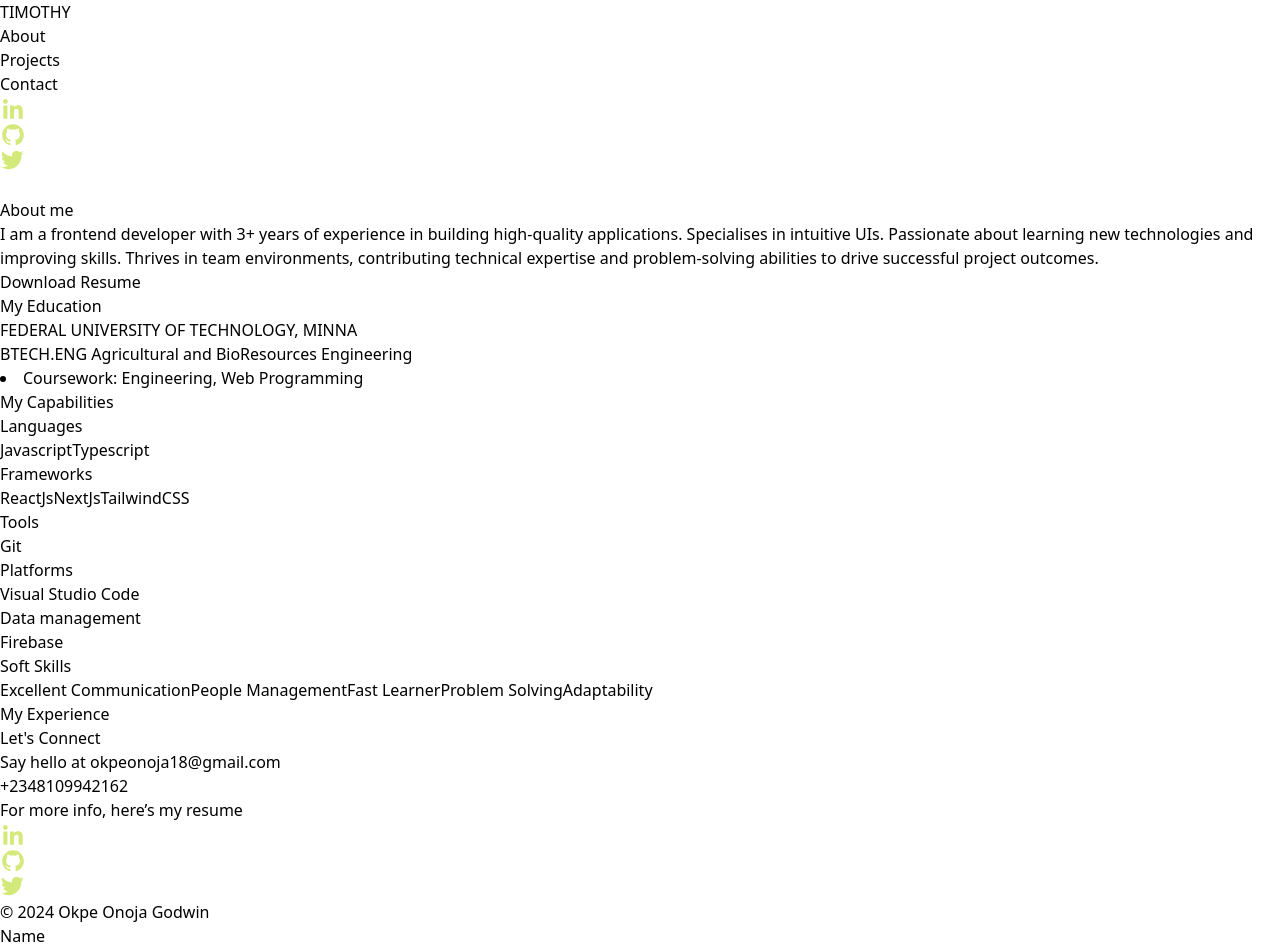
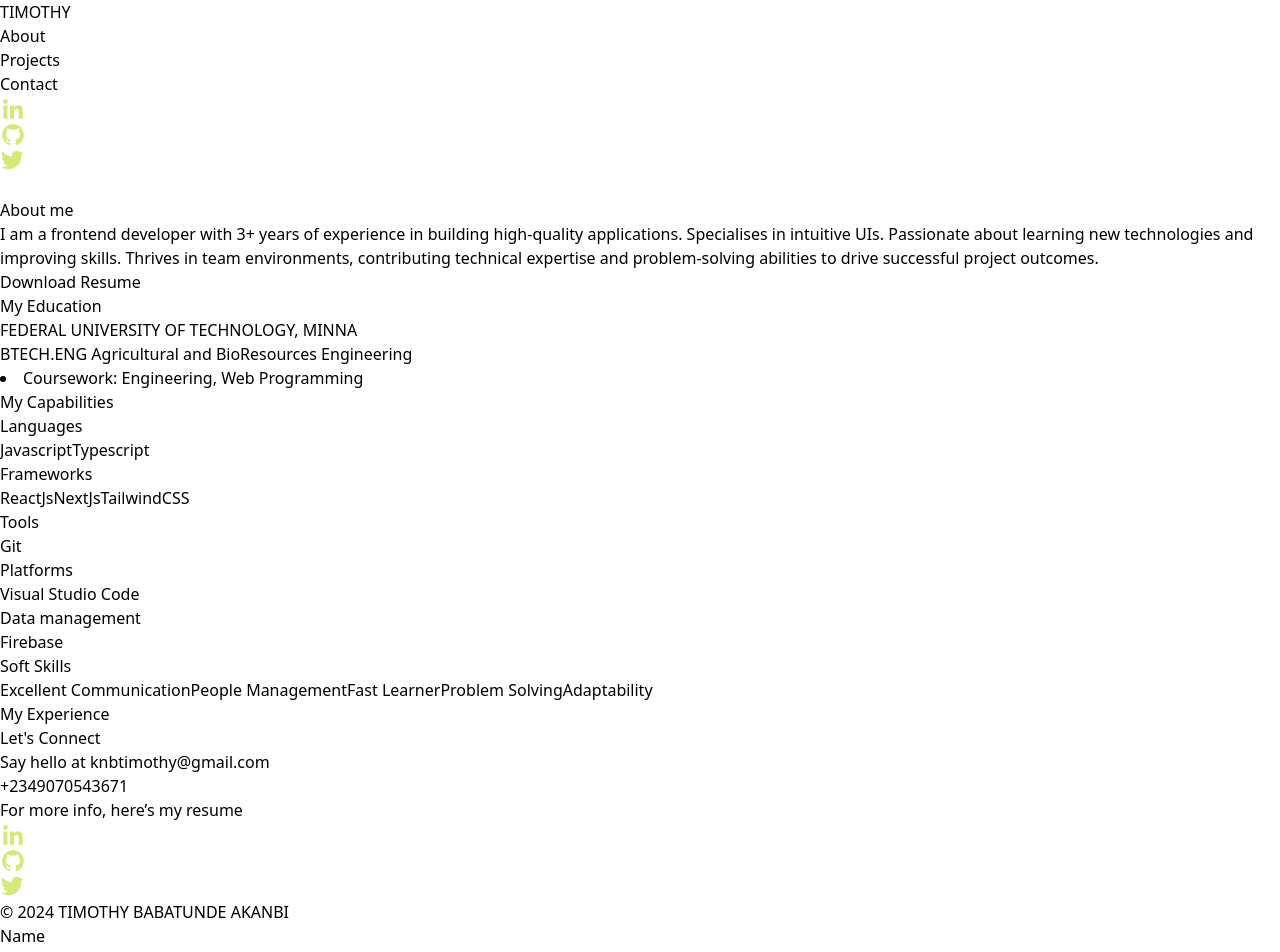
Before and after one commit to TimothyBabatu13/portfolio, a Vue app in the folder portfolio-main/: page /about in a window 1280 px wide. Shown: the top 952 px of the page. Built offline with nearby package versions, Linux system fonts and the light colour scheme.

Commit message:
fixed details

```diff
--- a/portfolio-main/src/components/LetConnect.vue
+++ b/portfolio-main/src/components/LetConnect.vue
@@ -83,21 +83,21 @@ onMounted(async () => {
         <p>
           Say hello at
           <a
-            href="mailto:okpeonoja18@gmail.com"
+            href="mailto:knbtimothy@gmail.com"
             class="font-normal text-base border-b border-b-[#D3E97A]"
-            >okpeonoja18@gmail.com</a
+            >knbtimothy@gmail.com</a
           ><br />
           <RouterLink
             to="#"
             class="font-normal text-base border-b border-b-[#D3E97A]"
-            >+2348109942162</RouterLink
+            >+2349070543671</RouterLink
           >
         </p>
         <p>
           For more info, here’s my
           <a
-            href="/Okpeonojagodwin_Resume.pdf"
-            download="Okpeonojagodwin_Resume.pdf"
+            href="/timothy_resume.pdf"
+            download="timothy_resume.pdf"
             class="font-normal text-base border-b border-b-[#D3E97A]"
           >
             resume
@@ -116,7 +116,7 @@ onMounted(async () => {
         </div>
       </div>
       <p class="text-[#c7c7c7] font-medium text-base hidden lg:flex">
-        © 2024 Okpe Onoja Godwin
+        © 2024 TIMOTHY BABATUNDE AKANBI
       </p>
     </div>
     <div
```
